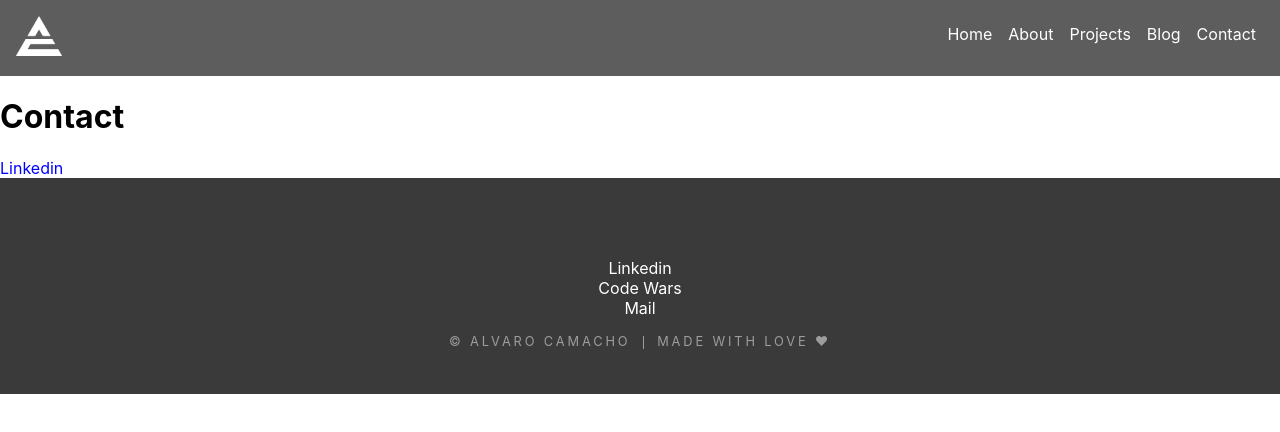
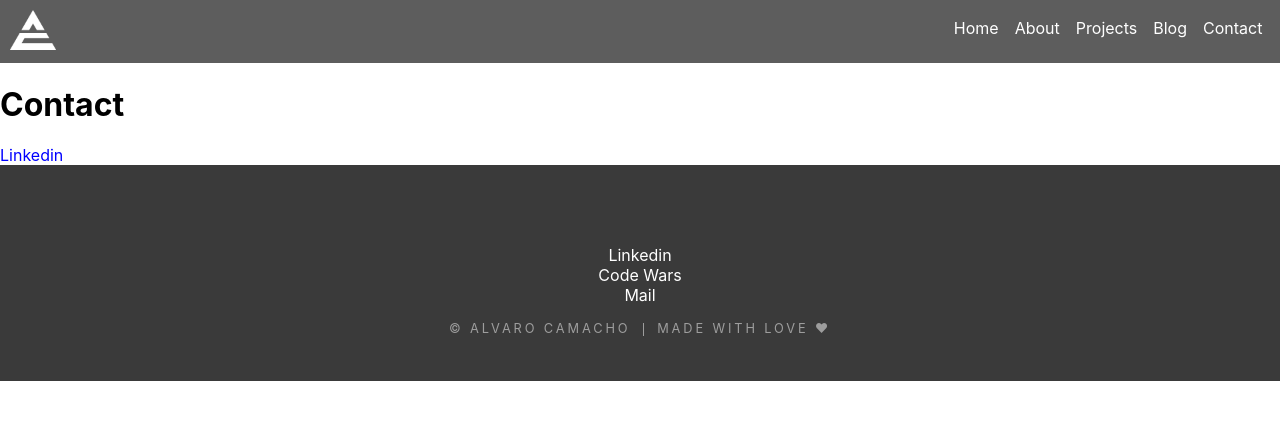
Before and after one commit to Mauricio-xxi/portfolio, a React app in the folder portfolio/: page /contact in a window 1280 px wide. Shown: the top 432 px of the page. Built offline with nearby package versions, Linux system fonts and the light colour scheme; what styletron-engine-atomic, styletron-react would draw is missing.

Commit message:
adjust the height

```diff
--- a/portfolio/src/components/NavBar.js
+++ b/portfolio/src/components/NavBar.js
@@ -6,7 +6,7 @@ export default function NavBar() {
     return (
         <div
             style={{
-                padding: '1rem',
+                padding: '0.6rem',
                 backgroundColor: '#5d5d5d',
                 display: 'flex',
                 flexDirection: 'row',
```
